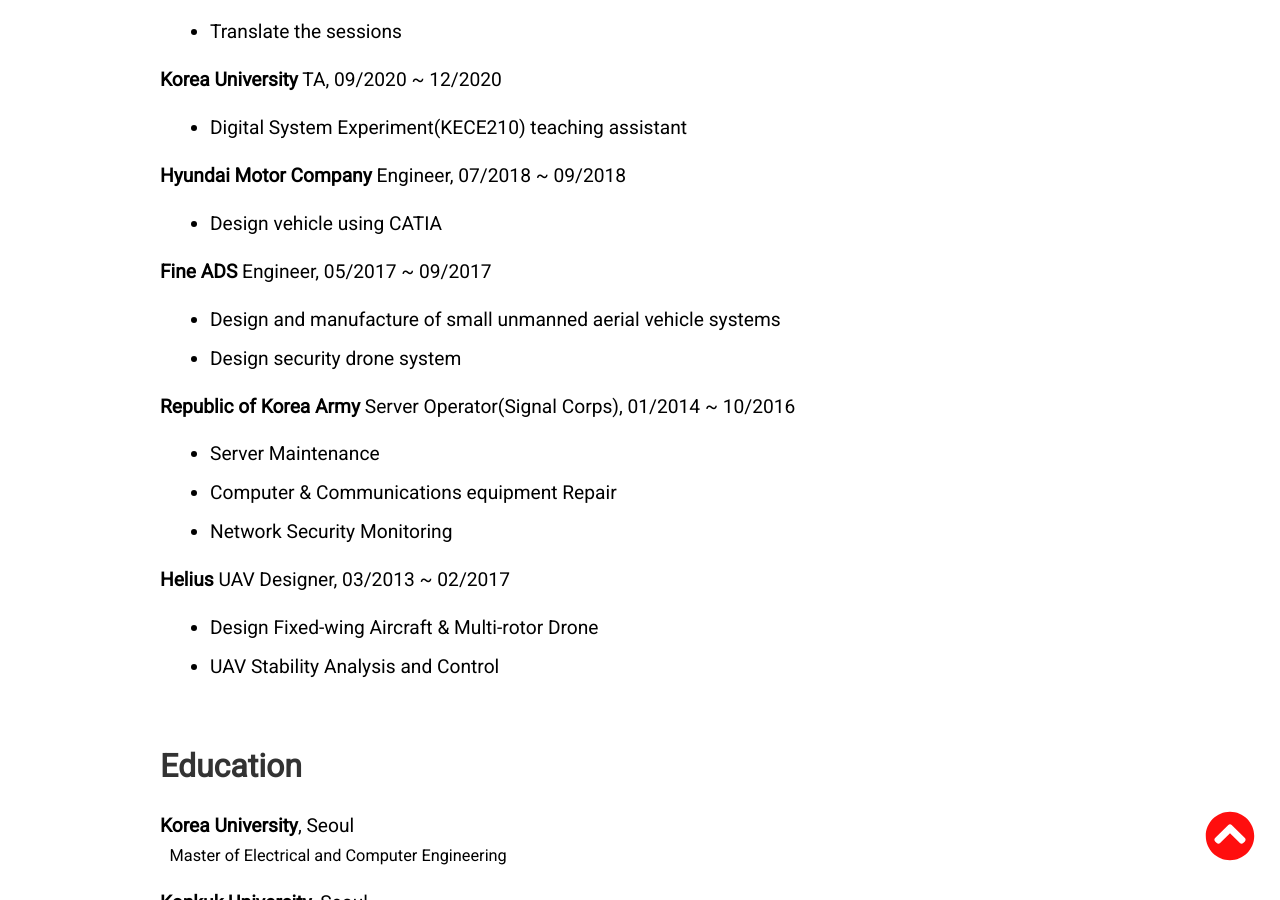
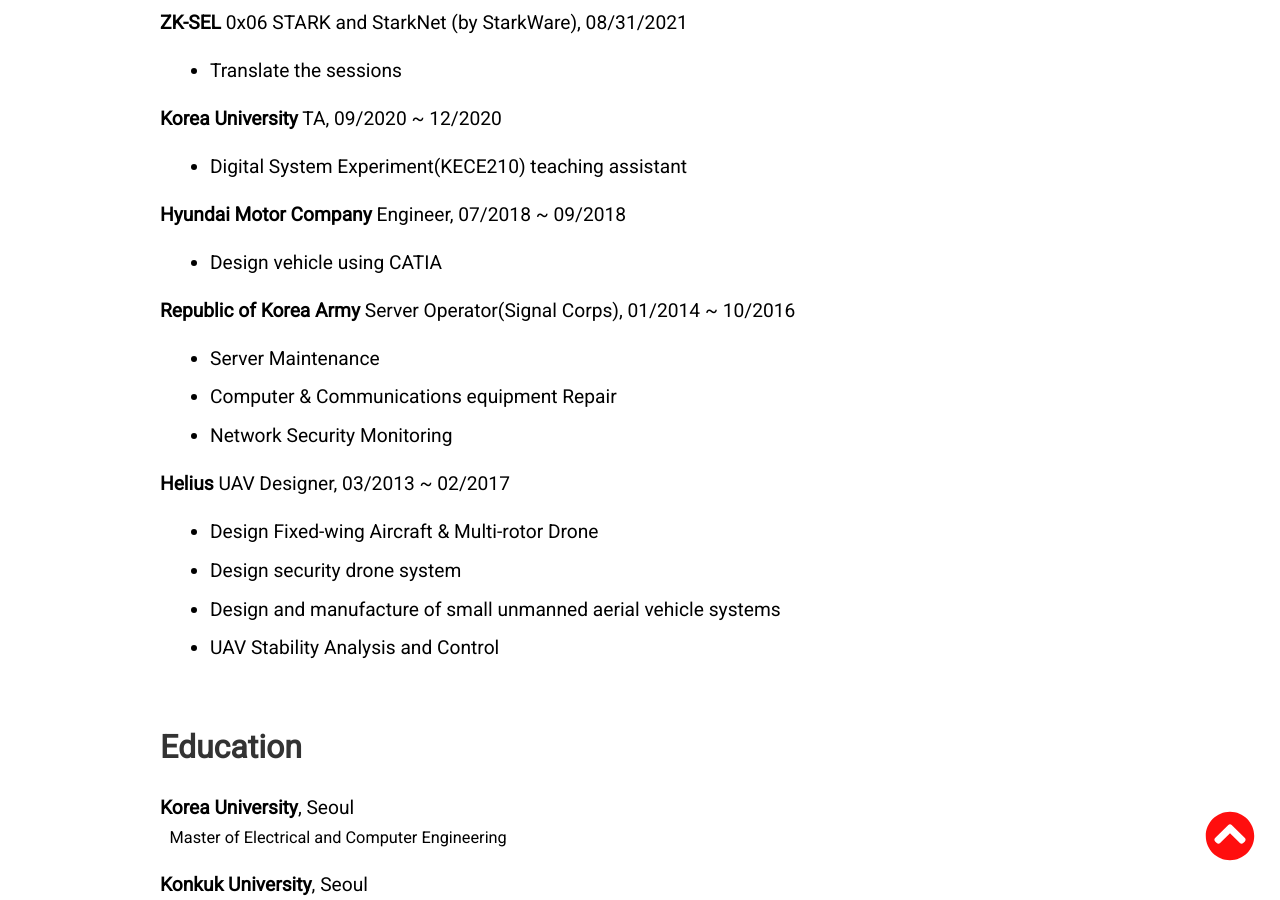
Before and after one commit to tkxkd0159/tkxkd0159.github.io, a Jekyll site: the page built from index.html, in a window 1280 px wide and 900 px high, scrolled down 4380 px. Built offline with Jekyll 4.4.1, drawn with Linux system fonts in a browser that asks for light colours; nearby versions of some CDN libraries; part of the change alters nothing that is shown; some of the changed text lies outside the part shown.

Commit message:
Update work history

```diff
--- a/_includes/maincon.html
+++ b/_includes/maincon.html
@@ -20,8 +20,11 @@
 
 <h2 id="projectexperience"><a href="https://ljswiki.notion.site/8ec7216876734c188cb1fea9403d363d?v=22ed2ff0d6ad412c8f7340b161dcb136">Projects</a></h2>
 <ul>
+  <li>
+    COSMonaut, Interactive CosmWasm Learning Platform <strong>D3LAB-DAO</strong>, 06/2022 ~
+</li>
    <li>
-      The Ultimate Lending Protocol, BokLee, <strong>Decipher</strong>, 11/2021 ~
+      The Ultimate Lending Protocol, BokLee, <strong>Decipher</strong>, 11/2021 ~ 01/2022
   </li>
    <li>
       Trusty-based Network Routing Protocol for Blockchain, <strong>IITP</strong>, 08/2021 ~ 10/2021
@@ -133,13 +136,6 @@
   <li>Design vehicle using CATIA</li>
 </ul>
 
-<p><strong>Fine ADS</strong> Engineer, 05/2017 ~ 09/2017</p>
-
-<ul>
-  <li>Design and manufacture of small unmanned aerial vehicle systems</li>
-  <li>Design security drone system</li>
-</ul>
-
 <p>
   <strong>Republic of Korea Army</strong> Server Operator(Signal Corps),
   01/2014 ~ 10/2016
@@ -160,7 +156,8 @@
 
 <ul>
   <li>Design Fixed-wing Aircraft &amp; Multi-rotor Drone</li>
-
+  <li>Design security drone system</li>
+  <li>Design and manufacture of small unmanned aerial vehicle systems</li>
   <li>UAV Stability Analysis and Control</li>
 </ul>
 
@@ -179,7 +176,8 @@
 <h2 id="honorsandawards">Honors and Awards</h2>
 
 <ul>
-   <li>$1100 reward in Confio(tendermint) Riddleton, 2021
+  <li>2022 HackAtom 1st prize (Winner), $50k</li>
+   <li>$1100 reward in Confio(tendermint) Riddleton, 2021</li>
   <li>Dean's list, Konkuk University, 2018</li>
   <li>
     3rd Award in Creative self-directed Project Competition(Dream Project),
```
